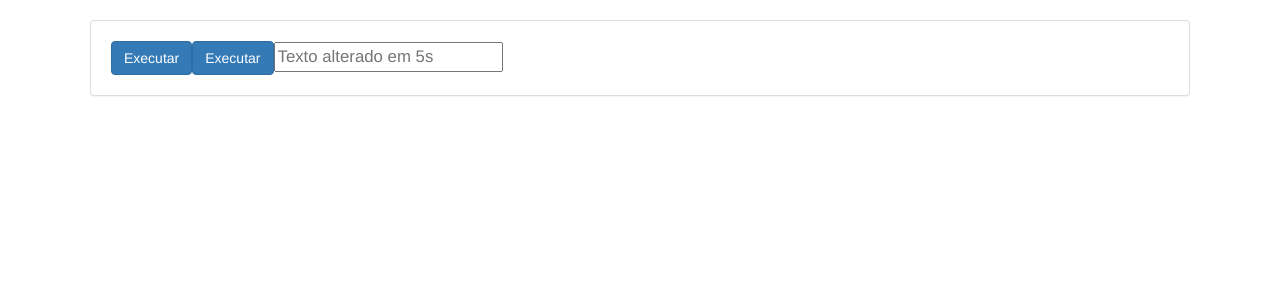
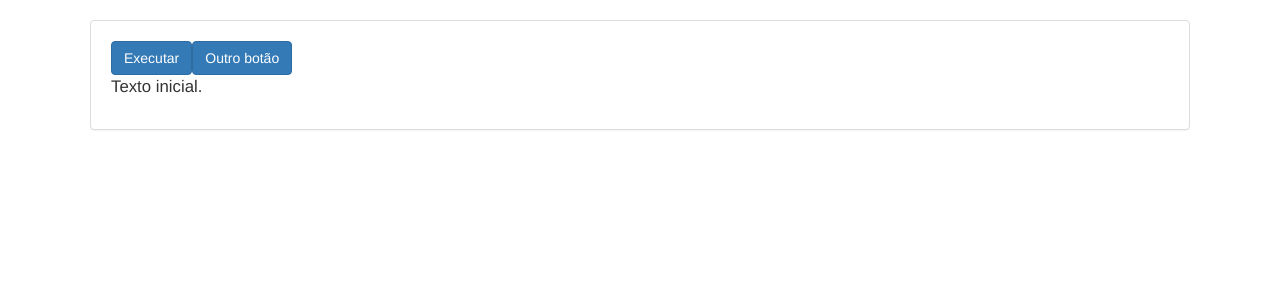
Before and after one commit to tkdkill/primeiro, an Angular app: page / in a window 1280 px wide. Shown: the top 300 px of the page. Built offline with nearby package versions, Linux system fonts and the light colour scheme.

Commit message:
09-11-2017_angularJoao

```diff
--- a/src/app/app.component.html
+++ b/src/app/app.component.html
@@ -1,9 +1,9 @@
-<!-- Angular #013 Databinding Property binding -->
+<!-- Angular #014 Databinding Event binding -->
 <div class="container">
     <div class="panel panel-default espaco">
-            <button class="btn btn-primary">Executar</button>
-            <button class="btn btn-primary" [disabled]="inativo">Executar</button>
-            <input type="text" [placeholder]="texto">
+            <button class="btn btn-primary" (click)="onClick()">Executar</button>
+            <button class="btn btn-primary" [disabled]="inativo">Outro botão</button>
+            <p>{{texto}}</p>
     </div>
 
 </div>
--- a/src/app/app.component.ts
+++ b/src/app/app.component.ts
@@ -6,20 +6,13 @@ import { Component } from '@angular/core';
   styleUrls: ['./app.component.css']
 })
 export class AppComponent {
-  inativo: boolean = true;
+ texto: string = 'Texto inicial.';
+ inativo: boolean = false;
 
-  texto: string = 'Texto do placeholder';
-
-  constructor(){
-    this.colocarAtivo();
-  }
-
-  colocarAtivo(){
-    setTimeout(() => {
-      this.inativo = false;
-      this.texto = 'Texto alterado em 5s';
-    }, 5000);
-  }
+ onClick(){
+   this.texto = 'Novo de texto depois do click.';
+   this.inativo = true;
+ }
 
 
 }
```
